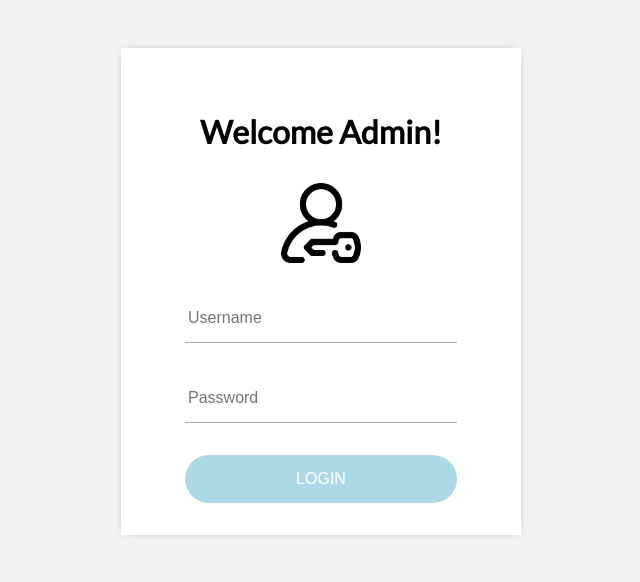
After one commit to luthfisauqi17/TrackIT, a PHP site: page / in a window 1280 px wide. The commit adds this page. Shown: the top 582 px of the page, without its empty margins (319-959 px from the left). Run offline with PHP 8.4, Linux system fonts and the light colour scheme.

Commit message:
+Login page

```diff
--- a/admin_statistic_view.php
+++ b/admin_statistic_view.php
@@ -30,7 +30,7 @@ while($row = mysqli_fetch_assoc($result_sold_items)) {
 }
 ?>" type="hidden" name="number" id="num"><br>
 
-<canvas id="myCanvas" width="900" height="500"></canvas>
+<canvas id="myCanvas" width="900" height="500" style="margin-left: 10%; border-bottom:1px solid black;"></canvas>
 
 <script>
     function draw() {
--- a/admin_template/header.php
+++ b/admin_template/header.php
@@ -14,7 +14,7 @@
         </div>
         <div class="navbar-right">
             <ul>
-                <!-- <li><a href="#"><div><img class="icon" src="static/icon/logout.png" alt="">Logout</div></a></li> -->
+                <li><a href="index.php"><div><img class="icon" src="static/icon/logout.png" alt="">Logout</div></a></li>
             </ul>
         </div>
     </div>
--- /dev/null
+++ b/index.php
@@ -0,0 +1,37 @@
+<?php
+    if(isset($_POST["submit"])) {
+        include("config/db_connect.php");
+        $user_name = $_POST["user_name"];
+        $user_password = $_POST["user_password"];
+        $sql_login = "SELECT * FROM users WHERE user_name='$user_name' AND user_password='$user_password'";
+        $result_login = mysqli_query($conn, $sql_login);
+        if(mysqli_num_rows($result_login) > 0) {
+            echo "Login successfull";
+            header("Location: admin_inv_view.php");
+        }
+        else echo "No such username found or password is incorrect";
+        mysqli_close($conn);
+    }
+?>
+
+<!DOCTYPE html>
+<html lang="en">
+<head>
+    <meta charset="UTF-8">
+    <meta name="viewport" content="width=device-width, initial-scale=1.0">
+    <meta http-equiv="X-UA-Compatible" content="ie=edge">
+    <title>Login</title>
+    <link rel="stylesheet" href="styles.css">
+</head>
+<body>
+    <form action="index.php" method="POST">
+        <div class="container">
+            <h1 class="title">Welcome Admin!</h1>
+            <img class="img" src="login.png">
+            <input name="user_name" class="text" type="text" placeholder="Username">
+            <input name="user_password" class="password" type="password" placeholder="Password">
+            <button name="submit" class="btn" type="submit">LOGIN</button>
+        </div>
+    </form>
+</body>
+</html>
--- /dev/null
+++ b/styles.css
@@ -0,0 +1,73 @@
+@import url('https://fonts.googleapis.com/css?family=Lato');
+
+* {
+    padding: 0;
+    margin: 0;
+    box-sizing: border-box;
+}
+
+html {
+    font-family: 'Lato', sans-serif;
+}
+
+body {
+    background: #F2F2F2;
+}
+
+.container {
+    background: #FFFFFF;
+    width: 25rem;;
+    margin: 3rem auto;
+    padding: 2rem;
+    box-shadow: 0 0 10px -7px #000000;
+}
+
+.title {
+    text-align: center;
+    margin: 2rem 0;
+}
+
+.img {
+    display: block;
+    margin: 0 auto;
+    width: 5rem;
+}
+
+.text,
+.password {
+    display: block;
+    margin: 2rem auto;
+    border: none;
+    border-bottom: 1px solid #ADADAD;
+    width: 17rem;
+    height: 3rem;
+    padding-left: 3px;
+}
+
+.text::placeholder,
+.password::placeholder {
+    font-size: 1rem;
+}
+
+.btn {
+    display: block;
+    margin: 0 auto;
+    width: 17rem;
+    height: 3rem;
+    border: none;
+    background-color: lightblue;
+    border-radius: 3rem;
+    color: #FFFFFF;
+    font-size: 1rem;
+    cursor: pointer;
+}
+
+.footer {
+    margin-top: 7rem;
+    text-align: center;
+    color: #666666;
+}
+
+.footer span {
+    color: #333;
+}
```
Also changed, not shown: admin_template/styles.css (line endings or trailing spaces), login.png (added).
